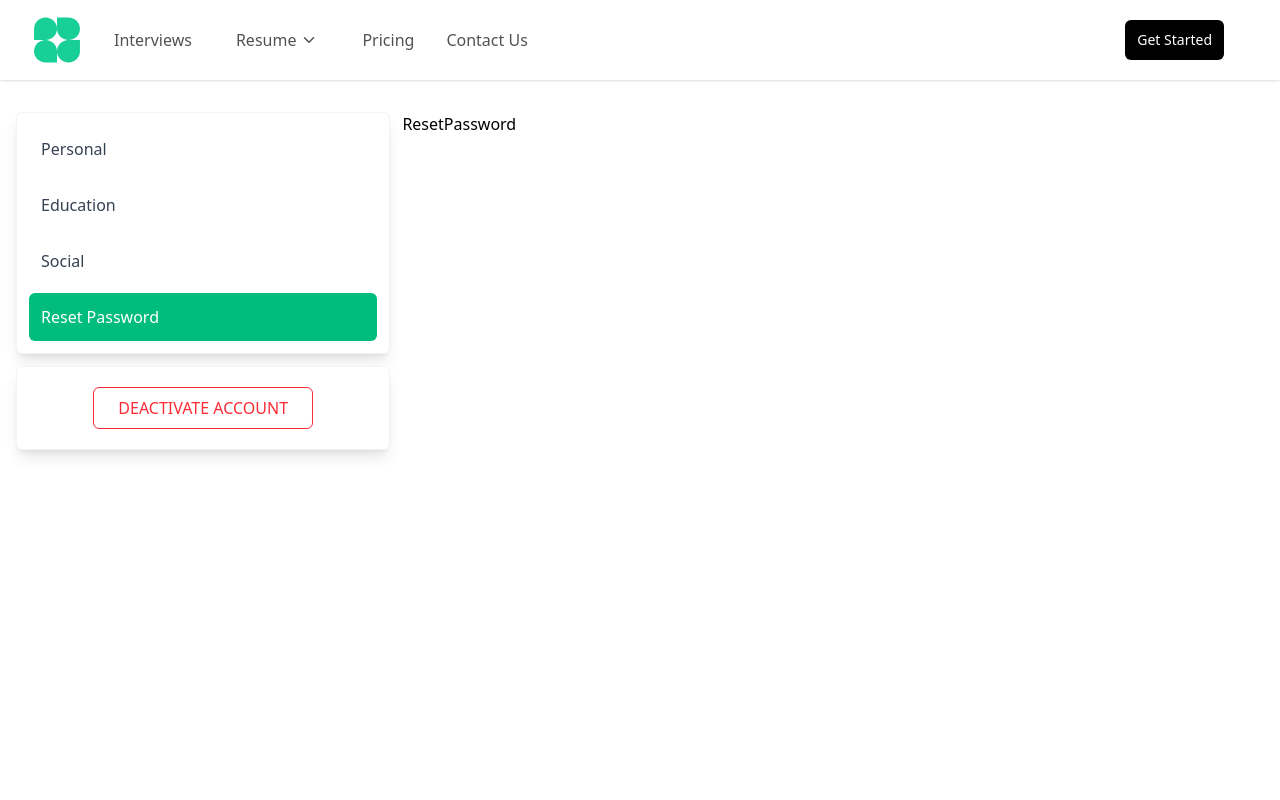
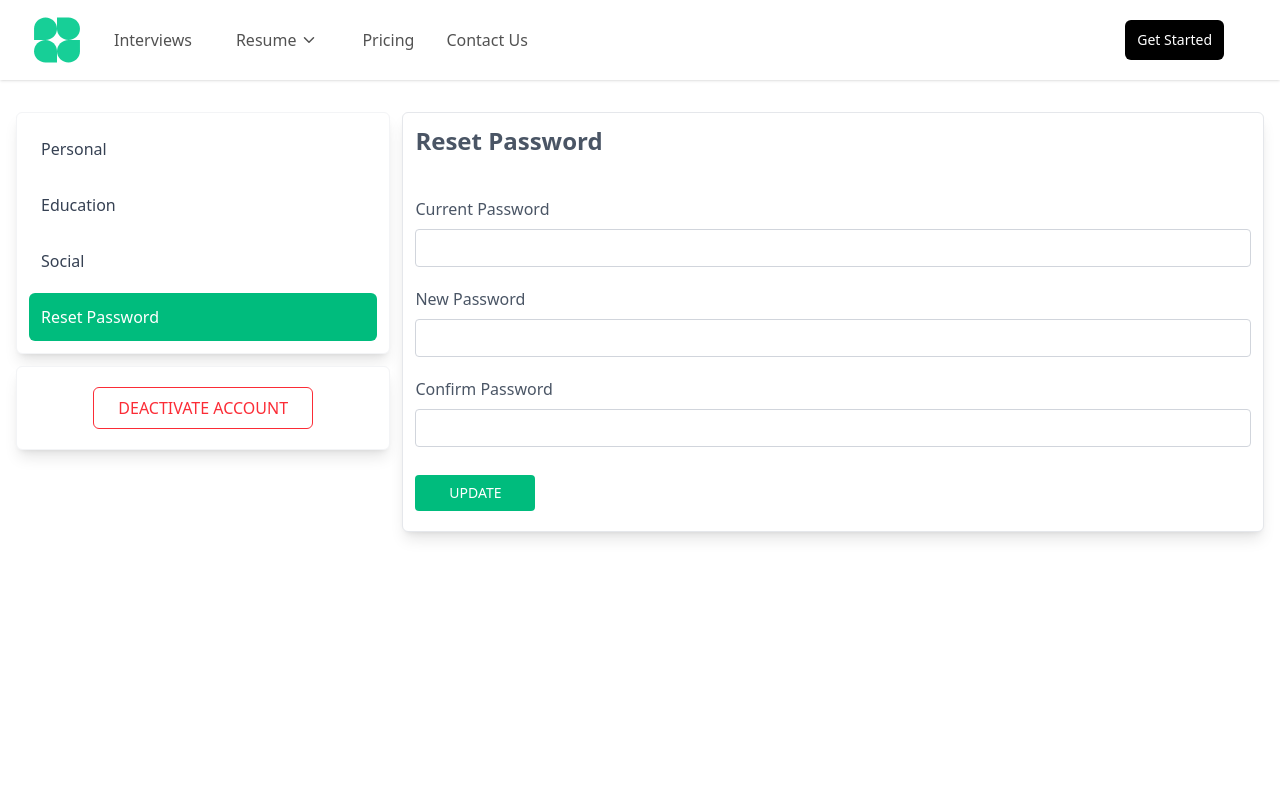
Before and after one commit to Hari-Naik/ai-mock-interview-app, a Next.js app: page /profile in a window 1280 px wide. Both pictures are taken after a click on the button "Reset Password". Shown: the top 800 px of the page. Built offline with nearby package versions, Linux system fonts and the light colour scheme; no server answers.

Commit message:
add reset-password component

```diff
--- a/src/actions/user.ts
+++ b/src/actions/user.ts
@@ -4,6 +4,7 @@ import { auth } from "@/auth";
 import User from "@/models/user";
 import { connectDB } from "@/lib/db";
 import { uploadFile } from "./resume-analyzer";
+import bcrypt from "bcrypt";
 
 export interface UserActionState {
   message: string | null;
@@ -21,6 +22,15 @@ export async function updateUser(
     if (!session?.user) {
       return {
         error: "Unauthorized. Please signin.",
+        message: null,
+      };
+    }
+
+    const user = await User.findOne({ email: session.user.email });
+
+    if (!user) {
+      return {
+        error: "User not found.",
         message: null,
       };
     }
@@ -45,6 +55,25 @@ export async function updateUser(
         },
       };
     } else if (dataType === "password") {
+      const currentPassword = formData.get("currentPassword") as string;
+      const newPassword = formData.get("newPassword") as string;
+
+      const isPasswordMatched = await bcrypt.compare(
+        currentPassword,
+        user.password
+      );
+
+      if (!isPasswordMatched) {
+        return {
+          error: "Wrong password.",
+          message: null,
+        };
+      }
+      const salt = await bcrypt.genSalt(10);
+      const hashedPassword = await bcrypt.hash(newPassword, salt);
+      rawFormData = {
+        password: hashedPassword,
+      };
     } else {
       const profilePic = formData.get("profilePic") as File;
       if (profilePic.size) {
@@ -66,8 +95,6 @@ export async function updateUser(
       };
     }
 
-    console.log(rawFormData);
-
     await User.findByIdAndUpdate(session.user.id, {
       ...rawFormData,
     });
--- a/src/app/dashboard/page.tsx
+++ b/src/app/dashboard/page.tsx
@@ -49,7 +49,7 @@ const Dashboard = () => {
     <div className="pb-24 min-h-[calc(100vh-80px)]">
       <Container>
         <div className="w-full flex flex-col gap-6 md:flex-row">
-          <div className="w-[30%]">
+          <div className="w-full md:w-[30%]">
             <TabNavigation
               tabs={DASHBOARD_TABS}
               activeTab={activeTabId}
--- a/src/app/profile/page.tsx
+++ b/src/app/profile/page.tsx
@@ -47,7 +47,7 @@ const ProfilePage = () => {
   );
 
   return (
-    <div className="min-h-screen">
+    <div className="min-h-screen pb-24">
       <Container className="flex flex-col md:flex-row gap-3">
         <div className="w-full md:w-[30%] flex flex-col gap-3">
           <TabNavigation
--- a/src/components/profile-page/education-information.tsx
+++ b/src/components/profile-page/education-information.tsx
@@ -10,7 +10,7 @@ import { initialState } from "./personal-information";
 
 const EducationInformation = () => {
   const { data: user, refetch } = useUser();
-  const [state, formAction] = useActionState(updateUser, initialState);
+  const [state, formAction, pending] = useActionState(updateUser, initialState);
 
   useEffect(() => {
     if (state?.message) {
@@ -58,7 +58,7 @@ const EducationInformation = () => {
           <ResponseAlert type="success" message="Education details updated." />
         )}
 
-        <UpdateButton />
+        <UpdateButton pending={pending} />
       </form>
     </div>
   );
--- a/src/components/profile-page/personal-information.tsx
+++ b/src/components/profile-page/personal-information.tsx
@@ -16,9 +16,8 @@ export const initialState: UserActionState = {
 };
 
 const PersonalInformation = () => {
-  const [state, formAction] = useActionState(updateUser, initialState);
-
   const { data: user, refetch } = useUser();
+  const [state, formAction, pending] = useActionState(updateUser, initialState);
 
   useEffect(() => {
     refetch();
@@ -144,7 +143,7 @@ const PersonalInformation = () => {
           <ResponseAlert type="success" message="Personal Details Updated." />
         )}
 
-        <UpdateButton />
+        <UpdateButton pending={pending} />
       </form>
     </div>
   );
--- a/src/components/profile-page/profile-input.tsx
+++ b/src/components/profile-page/profile-input.tsx
@@ -5,7 +5,7 @@ interface ProfileInputProps {
   type: string;
   id: string;
   name: string;
-  defaultValue: string;
+  defaultValue?: string;
   label: string;
 }
 
--- a/src/components/profile-page/reset-password.tsx
+++ b/src/components/profile-page/reset-password.tsx
@@ -1,7 +1,122 @@
-import React from "react";
+import React, { startTransition, useActionState } from "react";
+
+import UpdateButton from "./update-btn";
+import { Path, SubmitHandler, useForm } from "react-hook-form";
+import { zodResolver } from "@hookform/resolvers/zod";
+import { ResetPasswordFormData, resetPasswordFormSchema } from "@/lib/schemas";
+
+import { FieldError, UseFormRegister } from "react-hook-form";
+import { cn } from "@/lib/utils";
+import { updateUser } from "@/actions/user";
+import { initialState } from "./personal-information";
+import ResponseAlert from "./response-alert";
+
+interface IFormValues {
+  currentPassword: string;
+  newPassword: string;
+  confirmPassword: string;
+}
 
 const ResetPassword = () => {
-  return <div>ResetPassword</div>;
+  const [state, formAction, pending] = useActionState(updateUser, initialState);
+  const {
+    register,
+    handleSubmit,
+    formState: { errors },
+  } = useForm<ResetPasswordFormData>({
+    resolver: zodResolver(resetPasswordFormSchema),
+    defaultValues: {
+      currentPassword: "",
+      newPassword: "",
+      confirmPassword: "",
+    },
+  });
+
+  const onSubmit: SubmitHandler<ResetPasswordFormData> = formData => {
+    const newFormData = new FormData();
+    newFormData.append("currentPassword", formData.currentPassword);
+    newFormData.append("newPassword", formData.newPassword);
+    newFormData.append("dataType", "password");
+
+    startTransition(() => {
+      formAction(newFormData);
+    });
+  };
+  console.log(state);
+  return (
+    <div className="flex-1 h-fit bg-white rounded-md shadow-lg border border-gray-200 p-3 pb-5">
+      <h2 className="text-xl sm:text-2xl font-semibold text-gray-600 mb-10">
+        Reset Password
+      </h2>
+
+      <form onSubmit={handleSubmit(onSubmit)}>
+        <div className="space-y-3">
+          <Input
+            id="current-password"
+            name="currentPassword"
+            label="Current Password"
+            register={register}
+            error={errors?.currentPassword}
+          />
+          <Input
+            register={register}
+            id="new-password"
+            name="newPassword"
+            label="New Password"
+            error={errors?.newPassword}
+          />
+          <Input
+            register={register}
+            id="confirm-password"
+            name="confirmPassword"
+            label="Confirm Password"
+            error={errors?.confirmPassword}
+          />
+        </div>
+
+        {state.error && <ResponseAlert type="error" message={state.error} />}
+        {state.message && (
+          <ResponseAlert type="success" message="Password updated." />
+        )}
+
+        <UpdateButton pending={pending} />
+      </form>
+    </div>
+  );
+};
+
+interface InputProps {
+  id: string;
+  name: Path<IFormValues>;
+  label: string;
+  register: UseFormRegister<IFormValues>;
+  error?: FieldError;
+}
+const Input = ({ id, name, label, register, error }: InputProps) => {
+  const labelBaseClass = "text-base font-medium text-gray-600";
+
+  const inputBaseClass =
+    "px-3 py-2 rounded outline-none border border-gray-300 focus:ring focus:ring-gray-200 transition-all duration-200 text-sm  text-gray-700";
+
+  return (
+    <div className="flex flex-col gap-2">
+      <label htmlFor={id} className={cn(labelBaseClass)}>
+        {label}
+      </label>
+      <input
+        {...register(name)}
+        id={id}
+        type="password"
+        name={name}
+        className={cn(inputBaseClass, error ? "border border-red-500" : "")}
+      />
+      {error?.message !== "Password is required." && (
+        <span className="text-xs text-red-500 font-medium">
+          {error?.message}
+        </span>
+      )}
+    </div>
+  );
 };
 
 export default ResetPassword;
--- a/src/components/profile-page/social-information.tsx
+++ b/src/components/profile-page/social-information.tsx
@@ -10,7 +10,7 @@ import { initialState } from "./personal-information";
 
 const SocialInformation = () => {
   const { data: user, refetch } = useUser();
-  const [state, formAction] = useActionState(updateUser, initialState);
+  const [state, formAction, pending] = useActionState(updateUser, initialState);
 
   useEffect(() => {
     if (state?.message) {
@@ -72,7 +72,7 @@ const SocialInformation = () => {
           <ResponseAlert type="success" message="Social Details Updated." />
         )}
 
-        <UpdateButton />
+        <UpdateButton pending={pending} />
       </form>
     </div>
   );
--- a/src/components/profile-page/update-btn.tsx
+++ b/src/components/profile-page/update-btn.tsx
@@ -1,10 +1,12 @@
 import { cn } from "@/lib/utils";
 import { LoaderCircle } from "lucide-react";
 import React from "react";
-import { useFormStatus } from "react-dom";
 
-const UpdateButton = () => {
-  const { pending } = useFormStatus();
+interface UpdateButtonProps {
+  pending: boolean;
+}
+
+const UpdateButton = ({ pending }: UpdateButtonProps) => {
   return (
     <button
       disabled={pending}
--- a/src/lib/schemas.ts
+++ b/src/lib/schemas.ts
@@ -50,3 +50,31 @@ export const resumeAnalyzerFormSchema = z.object({
 });
 
 export type ResumeAnalyzerFormdata = z.infer<typeof resumeAnalyzerFormSchema>;
+
+export const resetPasswordFormSchema = z
+  .object({
+    currentPassword: z
+      .string()
+      .min(1, "Password is required.")
+      .min(8, "Your password must contain 8 or more characters.")
+      .max(72, "Your password must contain less than 72 characters.")
+      .trim(),
+    newPassword: z
+      .string()
+      .min(1, "Password is required.")
+      .min(8, "Your password must contain 8 or more characters.")
+      .max(72, "Your password must contain less than 72 characters.")
+      .trim(),
+    confirmPassword: z
+      .string()
+      .min(1, "Password is required.")
+      .min(8, "Your password must contain 8 or more characters.")
+      .max(72, "Your password must contain less than 72 characters.")
+      .trim(),
+  })
+  .refine(data => data.newPassword === data.confirmPassword, {
+    message: "The passwords do not match.",
+    path: ["confirmPassword"],
+  });
+
+export type ResetPasswordFormData = z.infer<typeof resetPasswordFormSchema>;
--- a/src/middleware.ts
+++ b/src/middleware.ts
@@ -1,6 +1,6 @@
 import { NextRequest, NextResponse } from "next/server";
 
-const protectedRoutes = ["/interviews", "/resume"];
+const protectedRoutes = ["/interviews", "/resume", "/profile"];
 const authRoutes = ["/sign-in", "/sign-up"];
 
 export default async function middleware(request: NextRequest) {
```
